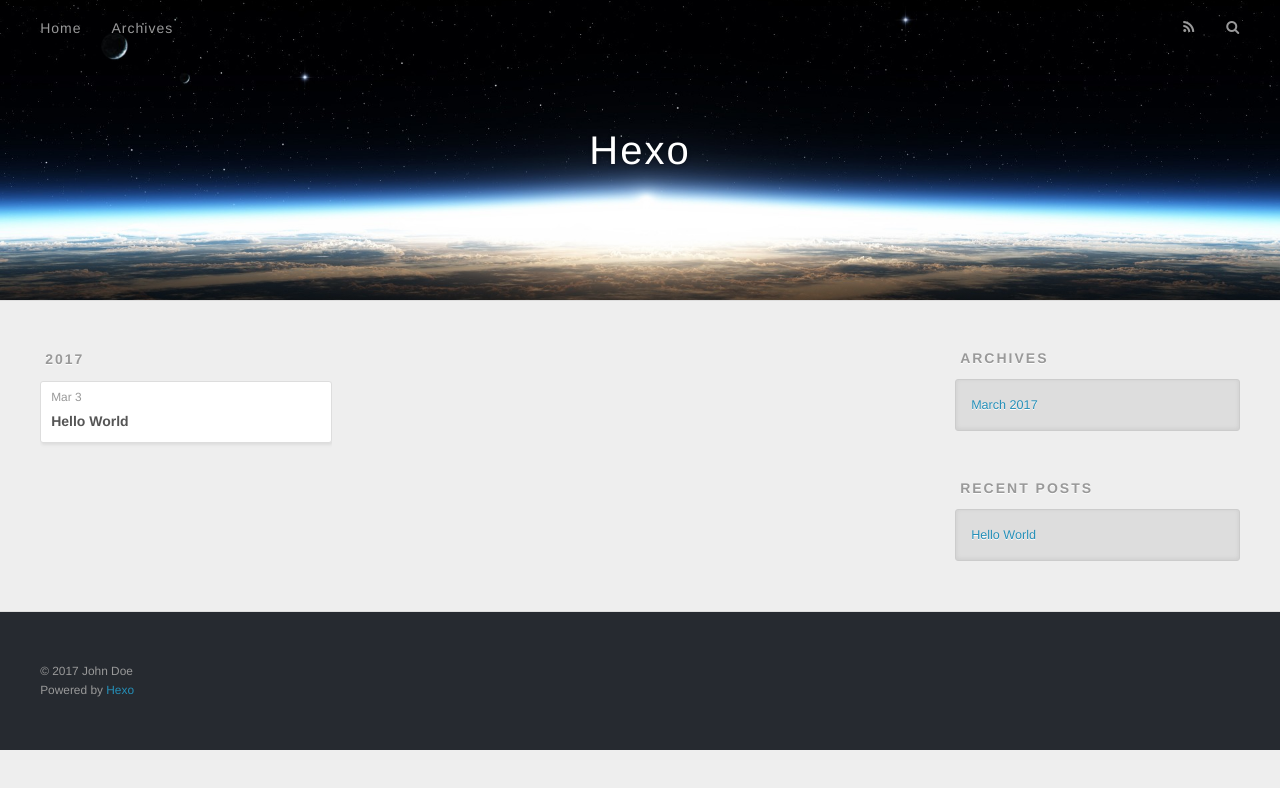
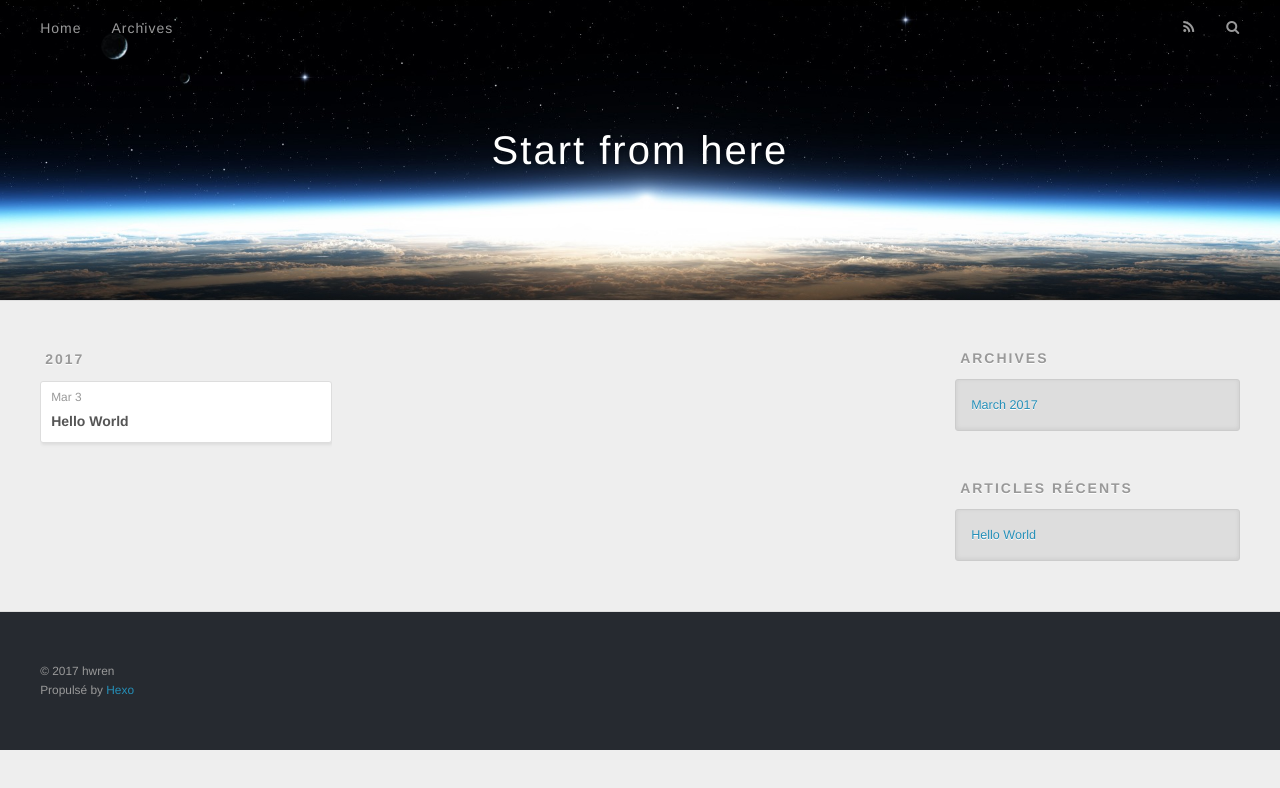
Before and after one commit to joure/joure.github.io, a plain HTML site: page archives/index.html in a window 1280 px wide. Drawn offline with nearby package versions, Linux system fonts and the light colour scheme.

Commit message:
Site updated: 2017-03-06 10:36:01

```diff
--- a/archives/index.html
+++ b/archives/index.html
@@ -3,16 +3,16 @@
 <head>
   <meta charset="utf-8">
 
-  <title>Archives | Hexo</title>
+  <title>Archives | Start from here</title>
   <meta name="viewport" content="width=device-width, initial-scale=1, maximum-scale=1">
   <meta property="og:type" content="website">
-<meta property="og:title" content="Hexo">
+<meta property="og:title" content="Start from here">
 <meta property="og:url" content="http://yoursite.com/archives/index.html">
-<meta property="og:site_name" content="Hexo">
+<meta property="og:site_name" content="Start from here">
 <meta name="twitter:card" content="summary">
-<meta name="twitter:title" content="Hexo">
+<meta name="twitter:title" content="Start from here">
 
-    <link rel="alternate" href="/atom.xml" title="Hexo" type="application/atom+xml">
+    <link rel="alternate" href="/atom.xml" title="Start from here" type="application/atom+xml">
 
 
     <link rel="icon" href="/favicon.png">
@@ -33,7 +33,7 @@
   <div id="header-outer" class="outer">
     <div id="header-title" class="inner">
       <h1 id="logo-wrap">
-        <a href="/" id="logo">Hexo</a>
+        <a href="/" id="logo">Start from here</a>
       </h1>
 
     </div>
@@ -48,9 +48,9 @@
       </nav>
       <nav id="sub-nav">
 
-          <a id="nav-rss-link" class="nav-icon" href="/atom.xml" title="RSS Feed"></a>
+          <a id="nav-rss-link" class="nav-icon" href="/atom.xml" title="Flux RSS"></a>
 
-        <a id="nav-search-btn" class="nav-icon" title="Search"></a>
+        <a id="nav-search-btn" class="nav-icon" title="Rechercher"></a>
       </nav>
       <div id="search-form-wrap">
         <form action="//google.com/search" method="get" accept-charset="UTF-8" class="search-form"><input type="search" name="q" results="0" class="search-form-input" placeholder="Search"><button type="submit" class="search-form-submit">&#xF002;</button><input type="hidden" name="sitesearch" value="http://yoursite.com"></form>
@@ -117,7 +117,7 @@
 
 
   <div class="widget-wrap">
-    <h3 class="widget-title">Recent Posts</h3>
+    <h3 class="widget-title">Articles récents</h3>
     <div class="widget">
       <ul>
 
@@ -137,8 +137,8 @@
 
   <div class="outer">
     <div id="footer-info" class="inner">
-      &copy; 2017 John Doe<br>
-      Powered by <a href="http://hexo.io/" target="_blank">Hexo</a>
+      &copy; 2017 hwren<br>
+      Propulsé by <a href="http://hexo.io/" target="_blank">Hexo</a>
     </div>
   </div>
 </footer>
```
Also changed, not shown: 2017/03/03/hello-world/index.html (+10 -10 lines), archives/2017/03/index.html (+11 -11 lines), archives/2017/index.html (+11 -11 lines), index.html (+12 -12 lines).
